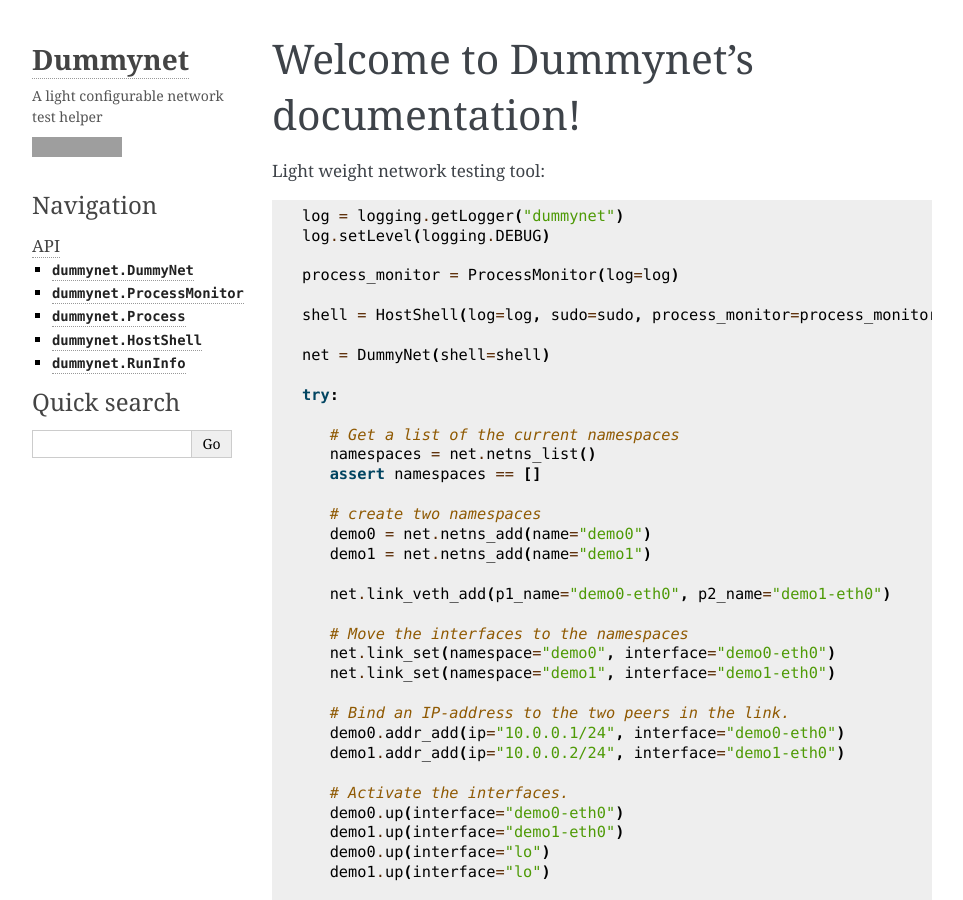
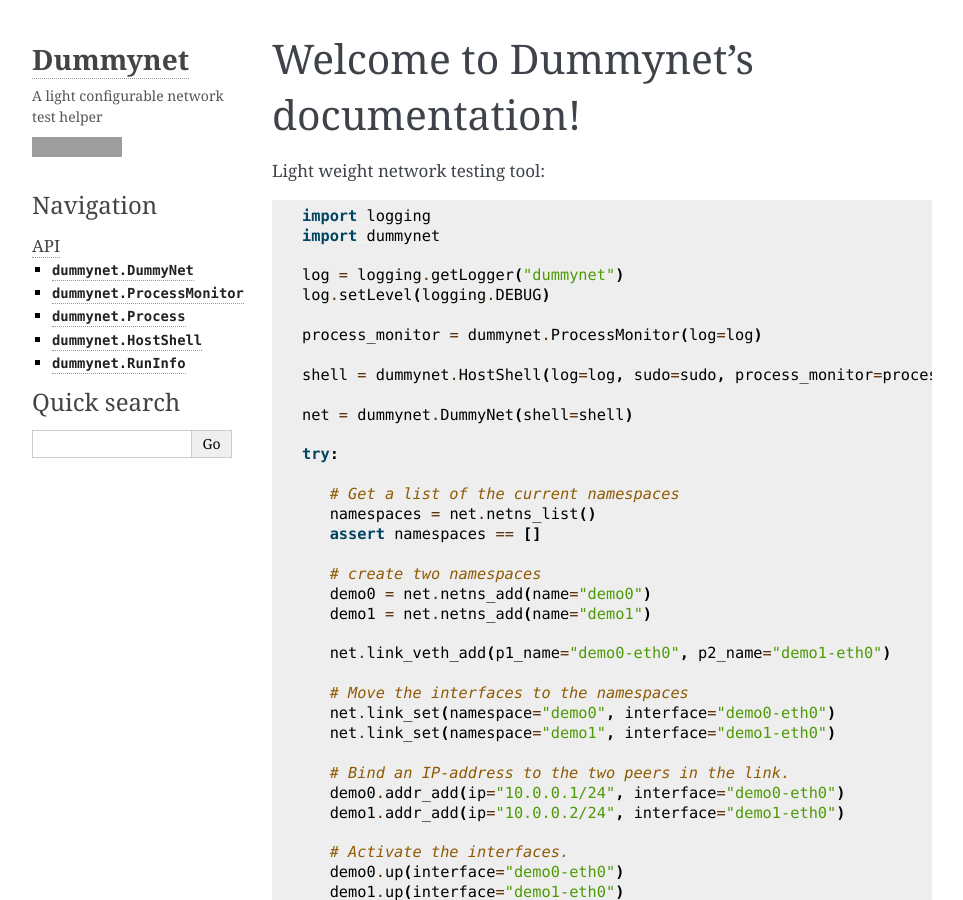
Before and after one commit to steinwurf/dummynet, a Sphinx documentation site: the page built from docs/index.rst, in a window 1280 px wide and 900 px high. Shown: the whole window, without its empty margins (148-1111 px from the left). Built offline with Sphinx 7.4.7, drawn with Linux system fonts in a browser that asks for light colours; grey boxes are pictures that could not be loaded.

Commit message:
Working on it

```diff
--- a/docs/index.rst
+++ b/docs/index.rst
@@ -3,14 +3,17 @@ Welcome to Dummynet's documentation!
 
 Light weight network testing tool::
 
+   import logging
+   import dummynet
+
    log = logging.getLogger("dummynet")
    log.setLevel(logging.DEBUG)
 
-   process_monitor = ProcessMonitor(log=log)
+   process_monitor = dummynet.ProcessMonitor(log=log)
 
-   shell = HostShell(log=log, sudo=sudo, process_monitor=process_monitor)
+   shell = dummynet.HostShell(log=log, sudo=sudo, process_monitor=process_monitor)
 
-   net = DummyNet(shell=shell)
+   net = dummynet.DummyNet(shell=shell)
 
    try:
 
--- a/src/dummynet/__init__.py
+++ b/src/dummynet/__init__.py
@@ -1,9 +1,9 @@
 from .dummy_net import DummyNet
+from .run_info import RunInfo
 from .namespace_shell import NamespaceShell
 from .host_shell import HostShell
 from .process_monitor import ProcessMonitor
 from .process import Process
-from .run_info import RunInfo
 
 from .errors import DummyNetError
 from .errors import RunInfoError
```
Also changed, not shown: 1 other file.
